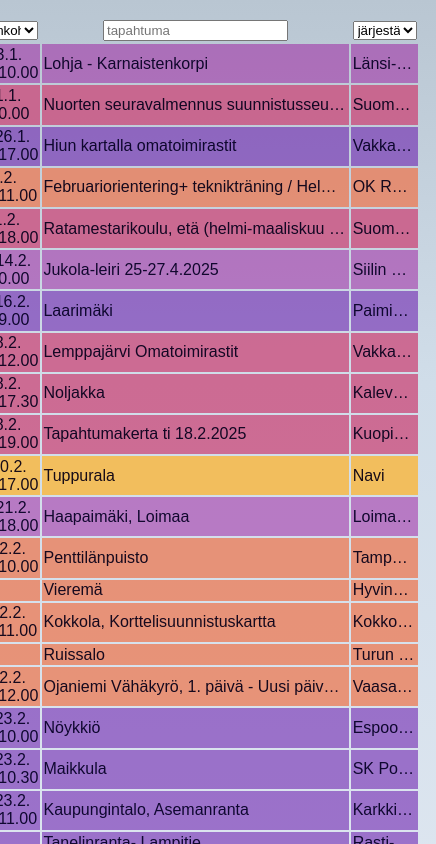
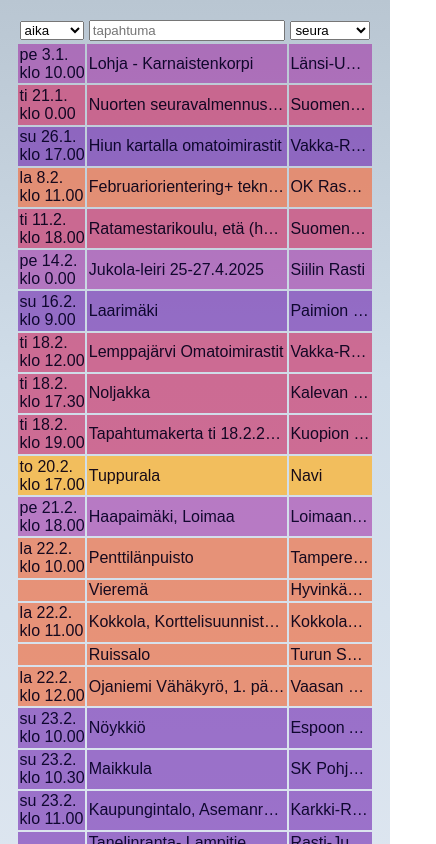
Before and after one commit to pauliojanpera/kuntorastit, a website: page public/index.html in a window 390 px wide. Shown: the top 844 px of the page, 436 px wide, since content can reach past the window. Drawn offline with Linux system fonts and the light colour scheme.

Commit message:
responsive column layout

```diff
--- a/public/index.html
+++ b/public/index.html
@@ -33,9 +33,11 @@
             box-sizing: border-box; /* Ensures padding and border are included in width */
         }
         table {
+            padding: 1rem;
             width: 100%;
-            padding: 1rem;
             max-width: 30rem;
+            margin: auto;
+            table-layout: fixed; /* Ensures columns adhere to defined widths */
         }
         th,td {
             padding: .1rem;
@@ -46,20 +48,26 @@
             color: #180f3d;
             mix-blend-mode: multiply;
         }
-        .event {
-            width: 100%;
-            max-width: 19rem;
+        th.date, td.date {
+            width: 4rem;
+        }
+        th.organizer, td.organizer {
+            width: 5rem;
             overflow: hidden;
             white-space: nowrap;
             text-overflow: ellipsis;
         }
-        .organizer {
-            max-width: 4rem;
+        th.event, td.event {
+            width: auto;
+            max-width: calc(100% - 9rem);
             overflow: hidden;
             white-space: nowrap;
             text-overflow: ellipsis;
         }
-
+        th.event input {
+            width: 100%;
+            box-sizing: border-box;
+        }
         .monday {
             background-color: #f0f921c0;
         }
```
Also changed, not shown: public/dist/kuntorastit.mjs, src/kuntorastit.mts.
